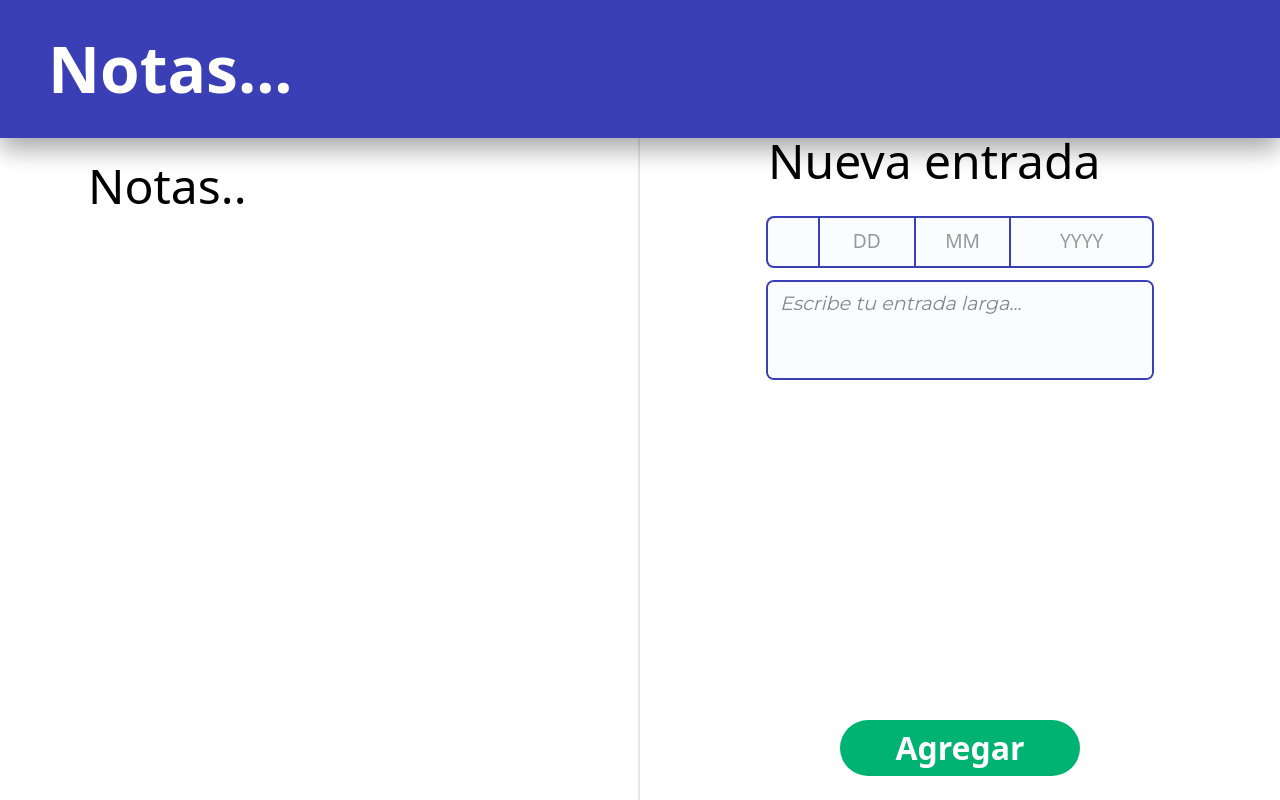
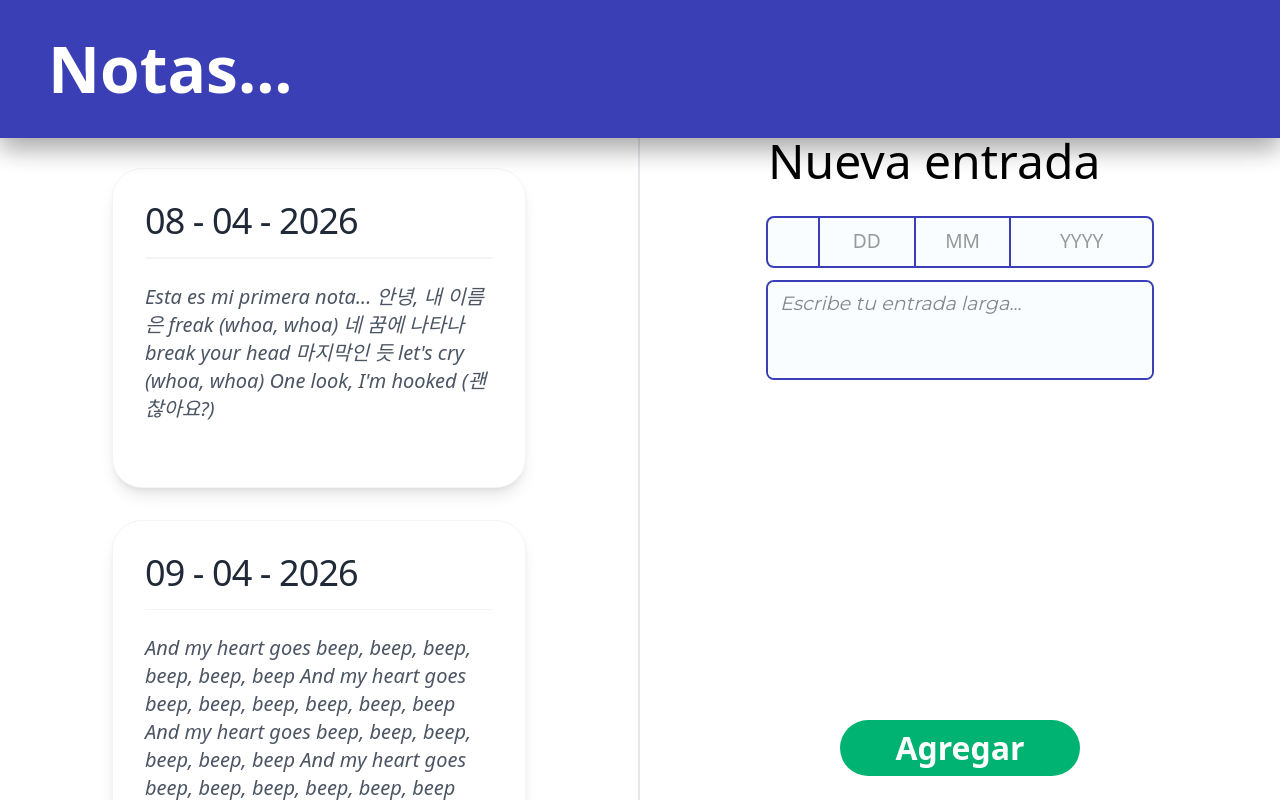
Before and after one commit to AztlanConsulting/Fungivora-Dev, a React (Vite) app in the folder frontend/: page / in a window 1280 px wide. Built offline with nearby package versions, Linux system fonts and the light colour scheme; some icons are missing.

Commit message:
[ADD] (frontend) adding the notes cards

```diff
--- /dev/null
+++ b/frontend/src/componentes/area_notas.jsx
@@ -0,0 +1,34 @@
+import React from "react";
+
+/**
+ * TarjetaNota
+ * Componente visual para la representación de entradas de notas.
+ * Presenta la fecha y una parte del contenido.
+ * @param fecha String que representa la fecha de la nota
+ * @param preview Texto corto o pedazo de este de la nota para visualización rápida
+ * @param onClick Callback opcional para manejar la selección de la tarjeta
+ */
+const TarjetaNota = ({ fecha, preview }) => {
+  return (
+    <div className="w-full max-w-full md:max-w-2xl bg-white rounded-[30px] shadow-lg p-8 border border-gray-100 flex flex-col gap-4 transition-transform hover:scale-[1.01]">
+      {/* Para poder vizualizar la fecha*/}
+      <div className="text-3xl md:text-4xl font-light text-gray-800 tracking-tight">
+        {fecha}
+      </div>
+
+      <div className="w-full h-[1.5px] bg-gray-100 rounded-full"></div>
+
+      <div className="mt-2">
+        {/* Para vizualizar la cacho de texto*/}
+        <p className="text-gray-600 text-lg md:text-xl font-normal leading-relaxed italic break-words">
+          {preview}
+        </p>
+      </div>
+
+      {/* Área para el icono de imagen si es necesario */}
+      <div className="h-4"></div>
+    </div>
+  );
+};
+
+export default TarjetaNota;
--- a/frontend/src/componentes/template/notas.jsx
+++ b/frontend/src/componentes/template/notas.jsx
@@ -5,6 +5,7 @@ import Button from "../botones";
 import Input from "../input_texto";
 import Text from "../texto";
 import InputFecha from "../input_fecha";
+import TarjetaNota from "../area_notas"
 import { colores } from "../colores";
 
 function Notas() {
@@ -22,12 +23,12 @@ function Notas() {
       >
         <Titulo>Notas...</Titulo>
 
-        <div className="flex-1 overflow-y-auto scrollbar-thin px-6 py-6">
-          <Base margen_arriba="mt-20 md:mt-16">
+        <div className="flex-1 overflow-y-auto scrollbar-thin px-4 md:px-12 py-6">
+          <Base margen_arriba="mt-20 md:mt-18">
             <div className="flex flex-col gap-4">
 
               {/* Área para que en movil funcione con un botón */}
-                <div className="md:hidden w-full mt-4">
+                <div className="md:hidden w-full px-3 mt-4">
                 <div className="flex items-start">
                     <div
                     onClick={() => setVerHistorial(!verHistorial)} // Al darle al botón se ve el historial (notas)
@@ -49,8 +50,32 @@ function Notas() {
                 </div>
                 </div>
 
-              <Text variante="medium">Notas..</Text>
-
+                 {/* Ejemplo de como son las notas vizualmente
+                 (se elimina a futuro para añadirlas dinamicamente) */}
+              <div className="flex flex-col gap-8 items-center w-full">
+                    <TarjetaNota
+                        fecha="08 - 04 - 2026"
+                        preview="Esta es mi primera nota...
+                        안녕, 내 이름은 freak (whoa, whoa)
+                        네 꿈에 나타나 break your head
+                        마지막인 듯 let's cry (whoa, whoa)
+                        One look, I'm hooked (괜찮아요?)"
+                    />
+                    <TarjetaNota
+                        fecha="09 - 04 - 2026"
+                        preview="And my heart goes beep, beep, beep, beep, beep, beep
+                        And my heart goes beep, beep, beep, beep, beep, beep
+                        And my heart goes beep, beep, beep, beep, beep, beep
+                        And my heart goes beep, beep, beep, beep, beep, beep
+                        And my heart goes."
+                    />
+                    <TarjetaNota
+                        fecha="07 - 04 - 2026"
+                        preview="안녕, 내 이름은 freak (and my heart goes beep)
+                        안녕, 내 이름은 freak (and my heart goes beep)
+                        안녕, 내 이름은 freak"
+                    />
+                </div>
             </div>
           </Base>
         </div>
```
